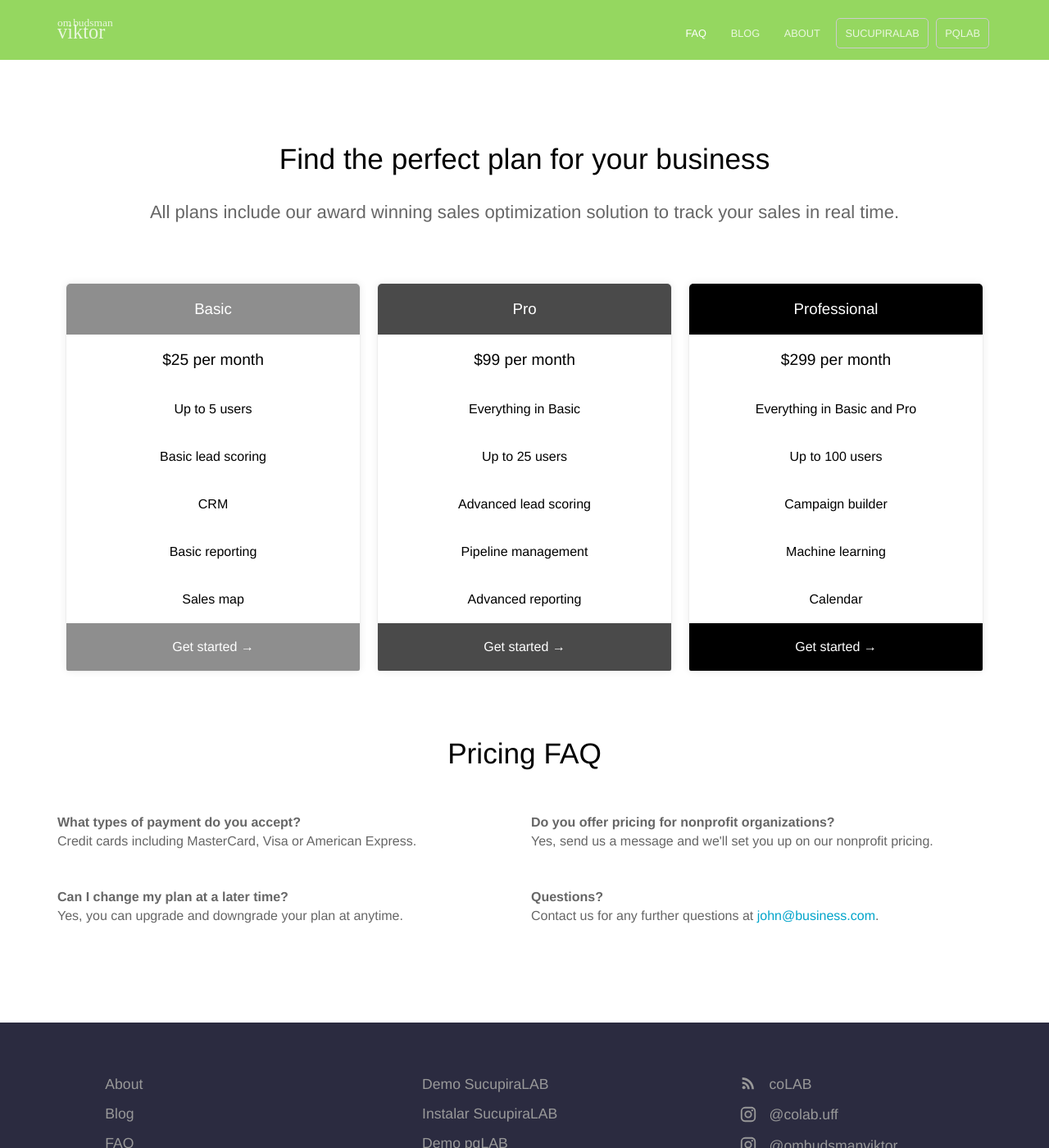
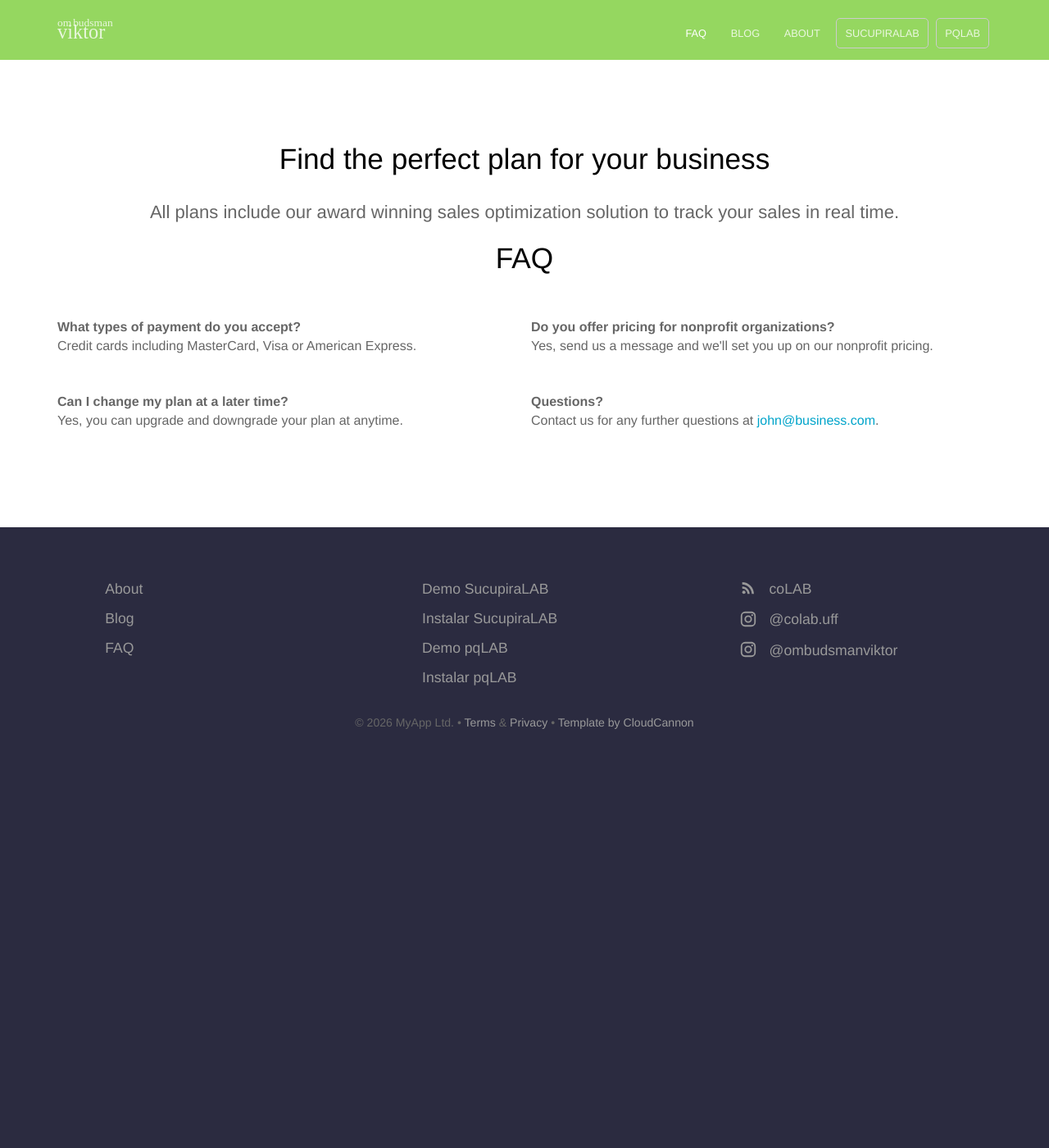
Before and after one commit to ombudsmanviktor/lab, a Jekyll site: the page built from faq.html, in a window 1280 px wide and 1400 px high. Shown: the whole window at 82% size. Built offline with Jekyll 4.4.1, drawn with Linux system fonts in a browser that asks for light colours.

Commit message:
Update faq.html

```diff
--- a/faq.html
+++ b/faq.html
@@ -1,62 +1,7 @@
 ---
-title: Pricing
+title: FAQ
 heading: Find the perfect plan for your business
 description: All plans include our award winning sales optimization solution to track your sales in real time.
-pricing_table:
-  - name: Basic
-    color: "#8e8e8e"
-    features:
-      - text: $25 per month
-        highlight: true
-      - text: Up to 5 users
-        highlight: false
-      - text: Basic lead scoring
-        highlight: false
-      - text: CRM
-        highlight: false
-      - text: Basic reporting
-        highlight: false
-      - text: Sales map
-        highlight: false
-    call_to_action:
-      link: http://mysite.com?plan=basic
-      text: Get started
-  - name: Pro
-    color: "#4a4a4a"
-    features:
-      - text: $99 per month
-        highlight: true
-      - text: Everything in Basic
-        highlight: false
-      - text: Up to 25 users
-        highlight: false
-      - text: Advanced lead scoring
-        highlight: false
-      - text: Pipeline management
-        highlight: false
-      - text: Advanced reporting
-        highlight: false
-    call_to_action:
-      link: http://mysite.com?plan=pro
-      text: Get started
-  - name: Professional
-    color: "#000000"
-    features:
-      - text: $299 per month
-        highlight: true
-      - text: Everything in Basic and Pro
-        highlight: false
-      - text: Up to 100 users
-        highlight: false
-      - text: Campaign builder
-        highlight: false
-      - text: Machine learning
-        highlight: false
-      - text: Calendar
-        highlight: false
-    call_to_action:
-      link: http://mysite.com?plan=professional
-      text: Get started
 faq:
   - question: What types of payment do you accept?
     answer: Credit cards including MasterCard, Visa or American Express.
@@ -67,25 +12,9 @@ faq:
   - question: Questions?
     answer: Contact us for any further questions at <a href="#">john@business.com</a>.
 ---
-<div class="plans">
-	{% for plan in page.pricing_table %}
-		<ul class="plan">
-			<li style="background: {{ plan.color }}">
-				<h3>{{ plan.name }}</h3>
-			</li>
-			{% for feature in plan.features %}
-				<li {% if feature.highlight %} class="highlighted"{% endif %}>{{ feature.text }}</li>
-			{% endfor %}
-
-			{% if plan.call_to_action %}
-				<li class="pricing-cta"><div class="button"><a style="background: {{ plan.color }}" href="{{ plan.call_to_action.link }}">{{ plan.call_to_action.text }} &rarr;</a></div></li>
-			{% endif %}
-		</ul>
-	{% endfor %}
-</div>
 
 {% if page.faq %}
-	<h2>Pricing FAQ</h2>
+	<h2>FAQ</h2>
 	<dl class="faq">
 		{% for item in page.faq %}
 			<div>
```
